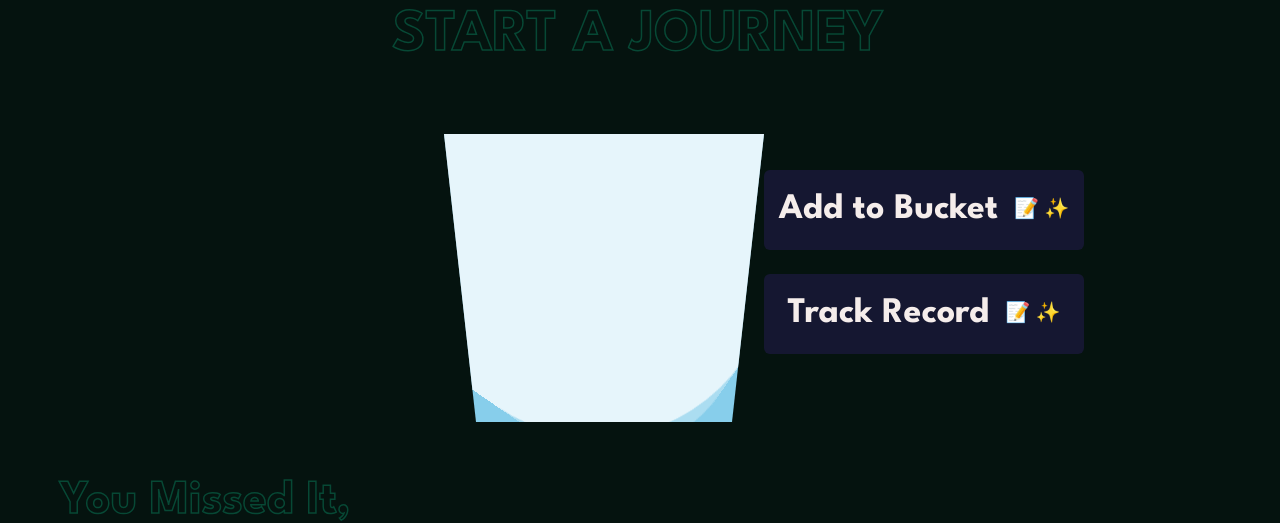
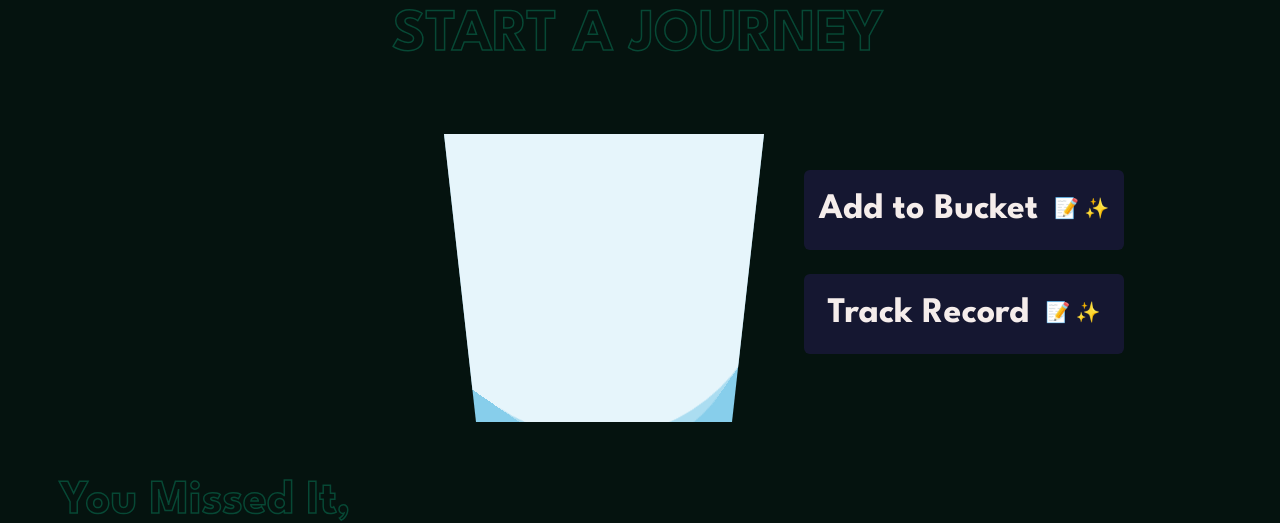
Before and after one commit to vipinAlways/bucket-master, a Next.js app: page / in a window 1280 px wide. Shown: the part 130-653 px from the top of the page. Built offline with nearby package versions, Linux system fonts and the light colour scheme; no server answers.

Commit message:
minor but important

```diff
--- a/src/app/actions/bucketList-action/bucketlist-action.ts
+++ b/src/app/actions/bucketList-action/bucketlist-action.ts
@@ -86,8 +86,8 @@ export const activeBucketItem = async () => {
     });
 
     if (!dbuser) {
-      console.log("no user with this email");
-      return;
+      throw new Error("no user with this email");
+
     }
     return await db.bucketItems.findFirst({
       where: {
--- a/src/app/page.tsx
+++ b/src/app/page.tsx
@@ -131,7 +131,7 @@ export default function Home() {
           </div>
         </div>
       </div>
-      <div className="p-2 flex max-md:gap-10 justify-around w-45 relative max-md:flex-col h-96 py-8 items-center">
+      <div className="p-2 flex gap-10 justify-around w-45 relative max-md:flex-col h-96 py-8 items-center ">
         <div className="relative md:w-fit w-full max-md:flex-col flex items-center h-80 justify-start">
           <div className="h-full w-96 flex items-end  ">
             <TimeCountDown />
--- a/src/components/TimeCountDown.tsx
+++ b/src/components/TimeCountDown.tsx
@@ -47,7 +47,10 @@ const TimeCountDown = () => {
 
       if (diff <= 0 || data?.onHold) {
         setRemainingTime({ days: 0, hours: 0, minutes: 0, seconds: 0 });
-        if (!isPending) mutate();
+
+        if (!isPending) {
+          mutate(); // Call `mutate()` once when time runs out
+        }
         return;
       }
 
@@ -63,7 +66,8 @@ const TimeCountDown = () => {
     const interval = setInterval(updateRemainingTime, 1000);
 
     return () => clearInterval(interval);
-  }, [time, data?.onHold,remainingTime.minutes]);
+  }, [time, data?.onHold]);
+
 
   return (
     <div
```
